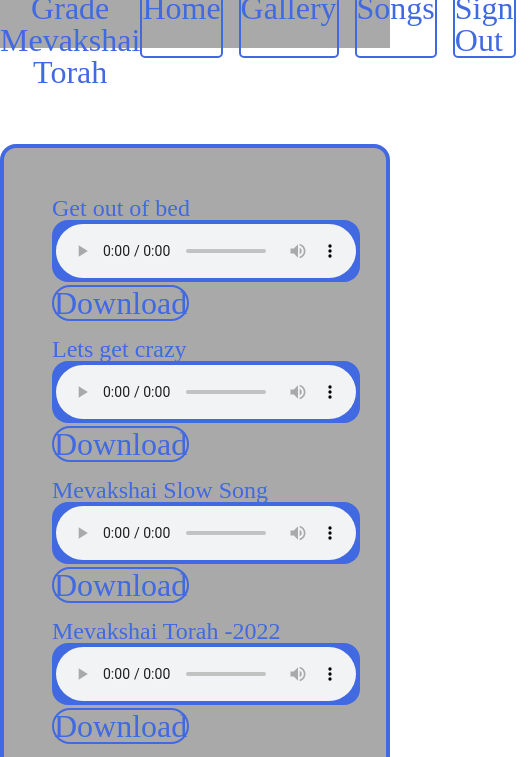
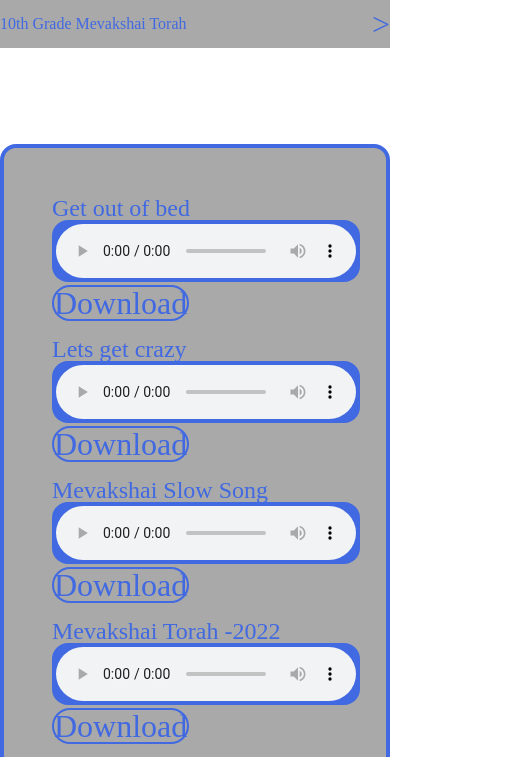
Before and after one commit to h1Anonymoush1/class-web, a plain HTML site: page resources/html/songs.html in a window 390 px wide. Shown: the top 757 px of the page, 532 px wide, since content can reach past the window. Drawn offline with Linux system fonts and the light colour scheme.

Commit message:
added media quary in gallery and songs

```diff
--- a/resources/css/gallery.css
+++ b/resources/css/gallery.css
@@ -137,3 +137,26 @@ header{
     box-shadow: 5px 5px 1rem black;
     transition: all linear .5s;
 }
+
+@media only screen and (max-width:786px) {
+    .headerh1{
+        font-size: 1rem;
+    }
+
+    .nav-links{
+        font-size: 1rem;
+    }
+
+    .nav-link:hover{
+        border: none;
+        color: royalblue;
+        background-color: darkgray;
+    }
+
+    .nav-link{
+        border: none;
+    }
+    #arrow, #arrow1{
+        font-size: 2rem;
+    }
+}
--- a/resources/css/songs.css
+++ b/resources/css/songs.css
@@ -143,3 +143,26 @@ a:hover{
     box-shadow: 5px 5px 1rem black;
     transition: all linear .5s;
 }
+
+@media only screen and (max-width:786px) {
+    .headerh1{
+        font-size: 1rem;
+    }
+
+    .nav-links{
+        font-size: 1rem;
+    }
+
+    .nav-link:hover{
+        border: none;
+        color: royalblue;
+        background-color: darkgray;
+    }
+
+    .nav-link{
+        border: none;
+    }
+    #arrow, #arrow1{
+        font-size: 2rem;
+    }
+}
--- a/resources/javascript/songs.js
+++ b/resources/javascript/songs.js
@@ -3,6 +3,12 @@ const arrow = document.getElementById('arrow');
 const arrow1 = document.getElementById('arrow1');
 
 const nlinks = document.getElementById('nlinks');
+
+const headerH1 = document.getElementById('headerh1');
+
+var x = window.matchMedia("(max-width: 786px)")
+ipad(x)
+x.addListener(ipad)
 
 function hideLinks(){
     nlinks.style.display='none';
@@ -18,3 +24,13 @@ function showLinks(){
 
 arrow.addEventListener('click', hideLinks);
 arrow1.addEventListener('click', showLinks);
+
+//media quary ipad
+function ipad(x) {
+  if (x.matches) {
+    nlinks.style.display='none';
+    arrow.style.display='none';
+    arrow1.style.display='inline';
+    arrow.style.right='16rem';
+  }
+}
```
Also changed, not shown: resources/javascript/gallery.js (+16 -0 lines).
